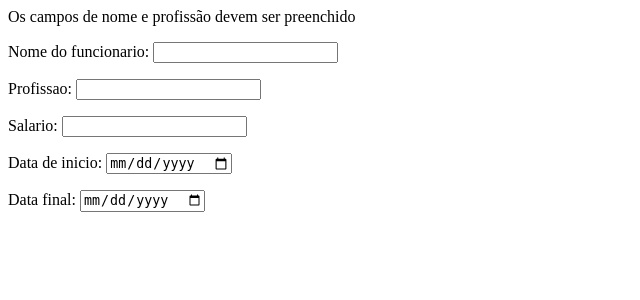
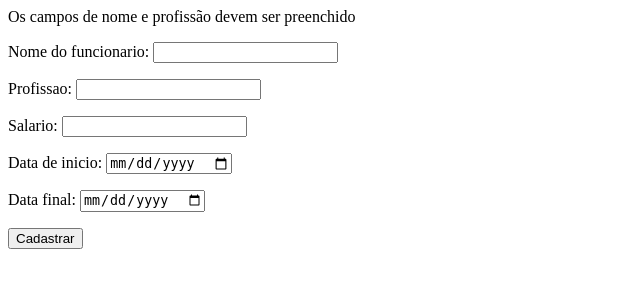
Before and after one commit to Hannover22/GerenciadorTempoServico, a PHP site: page /RecebeServico.php in a window 1280 px wide. Shown: the top 300 px of the page, without its empty margins (0-640 px from the left). Run offline with PHP 8.4, Linux system fonts and the light colour scheme.

Commit message:
Terceira versao

```diff
--- a/RecebeServico.php
+++ b/RecebeServico.php
@@ -57,6 +57,9 @@
             <label for="txtdesc">Data final: </label>
             <input type="date" id="datafinal" name="datafinal">
         </p>
+        <p>
+            <button type="submit" name="btnSubmit">Cadastrar</button>
+        </p>
     </form>
 </body>
 </html>
```
